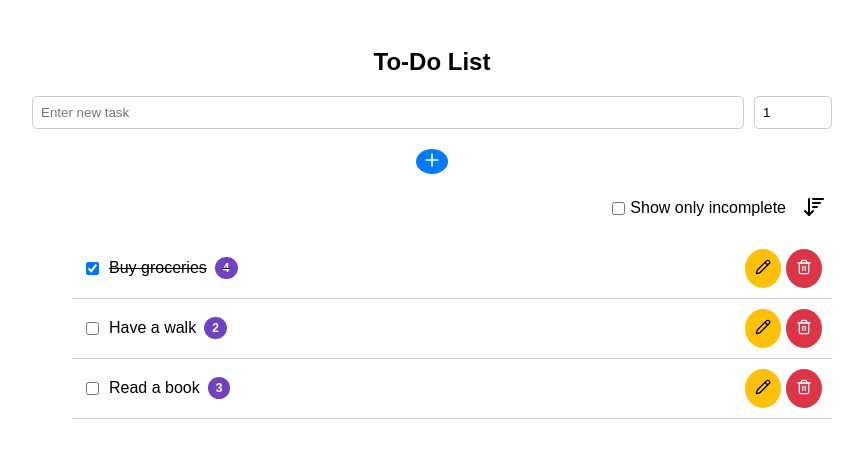
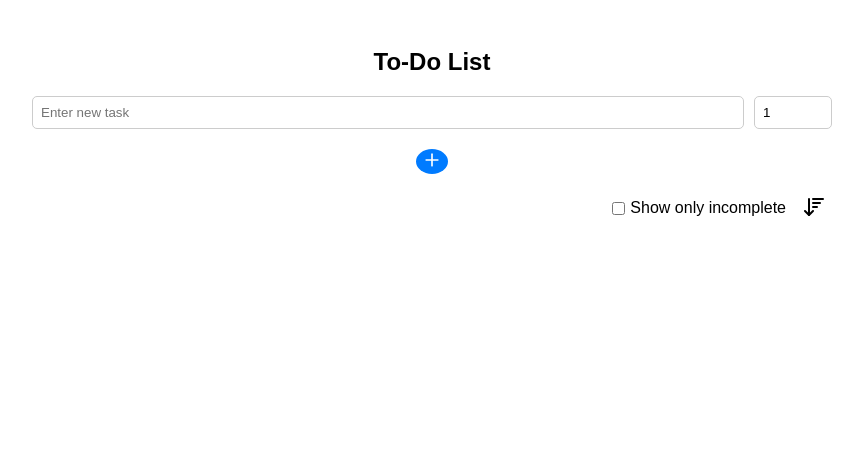
Before and after one commit to cyril2day/react-todo-list, a React (Vite) app: page / in a window 1280 px wide. Shown: the top 458 px of the page, without its empty margins (208-1071 px from the left). Built offline with nearby package versions, Linux system fonts and the light colour scheme.

Commit message:
make changes persistent using localStorage

```diff
--- a/src/App.jsx
+++ b/src/App.jsx
@@ -1,40 +1,26 @@
-import { useState } from "react"
-import TaskForm from "./components/TaskForm"
-import TaskControls from "./components/TaskControls"
-import TaskList from "./components/TaskList"
+import { useState } from 'react'
+import TaskForm from './components/TaskForm'
+import TaskControls from './components/TaskControls'
+import TaskList from './components/TaskList'
+import {
+  getStoredTasks,
+  updateLocalStorage
+} from './utils/localStorageUtils.js'
 
 const App = () => {
-  const [tasks, setTasks] = useState([
-    {
-      id: 1,
-      text: 'Buy groceries',
-      priority: 4,
-      done: true
-    },
-    {
-      id: 2,
-      text: 'Have a walk',
-      priority: 2,
-      done: false
-    },
-    {
-      id: 3,
-      text: 'Read a book',
-      priority: 3,
-      done: false
-    }
-  ])
-
+  const [tasks, setTasks] = useState(getStoredTasks())
   const [showOnlyIncomplete, setShowOnlyIncomplete] = useState(false)
 
   const addTask = (newTask) => {
     const updatedTasks = [...tasks, newTask]
     setTasks(updatedTasks)
+    updateLocalStorage(updatedTasks)
   }
 
   const removeTask = (id) => {
     const updatedTasks = tasks.filter(t => t.id !== id)
     setTasks(updatedTasks)
+    updateLocalStorage(updatedTasks)
   }
 
   const updateTask = ({ taskId, editText, editPriority }) => {
@@ -45,6 +31,7 @@
     )
 
     setTasks(updatedTasks)
+    updateLocalStorage(updatedTasks)
   }
 
   const toggleTaskDone = (id) => {
@@ -52,6 +39,7 @@
       task.id === id? {...task, done: !task.done } : task
     )
     setTasks(updatedTasks)
+    updateLocalStorage(updatedTasks)
   }
 
   const sortTasks = () => {
@@ -59,6 +47,7 @@
       .sort((a,b) => a.priority - b.priority)
 
     setTasks(sortedTasks)
+    updateLocalStorage(updatedTasks)
   }
 
   return (
--- /dev/null
+++ b/src/utils/localStorageUtils.js
@@ -0,0 +1,9 @@
+export const getStoredTasks = () => {
+  const savedTasks = localStorage.getItem('tasks')
+
+  return savedTasks ? JSON.parse(savedTasks) : []
+}
+
+export const updateLocalStorage = (tasks) => {
+  localStorage.setItem('tasks', JSON.stringify(tasks))
+}
```
